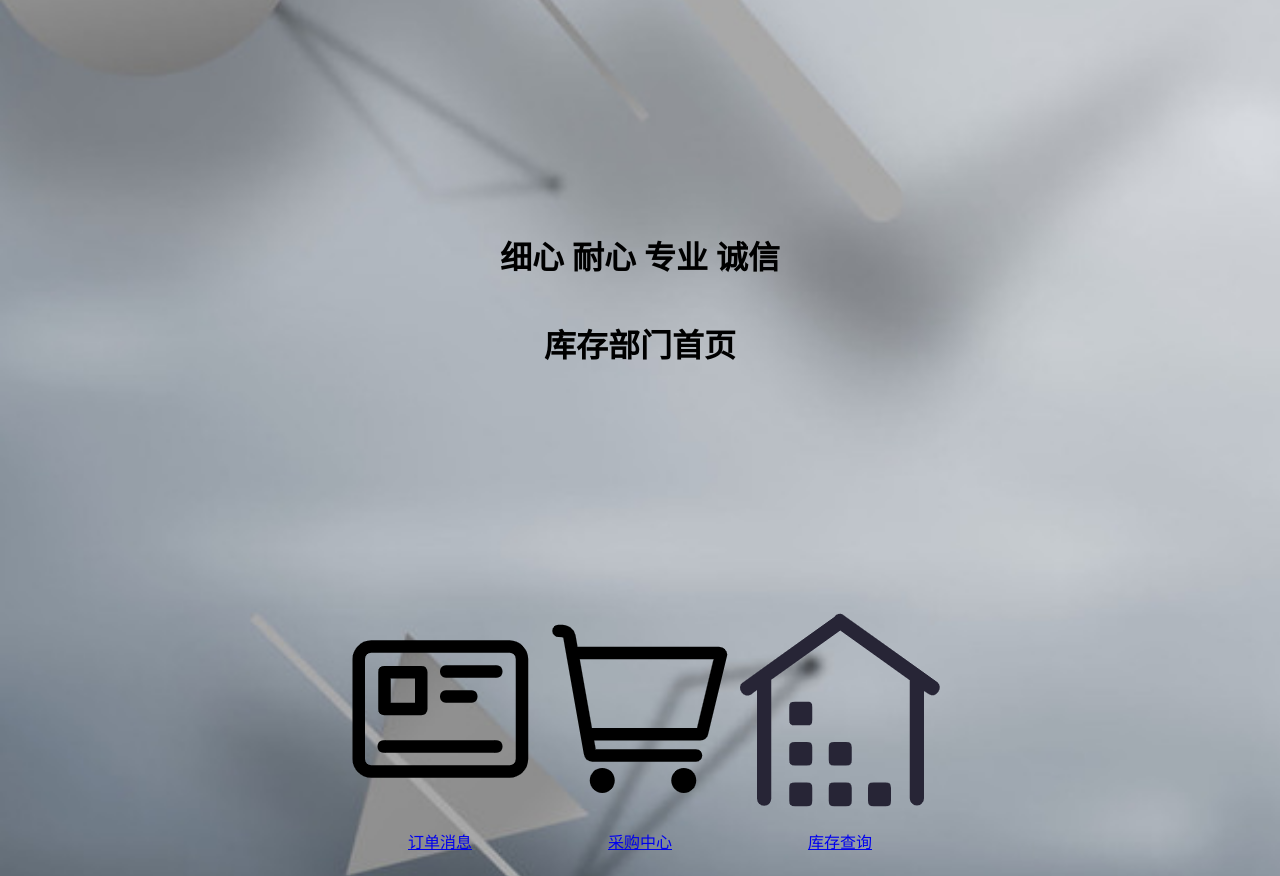
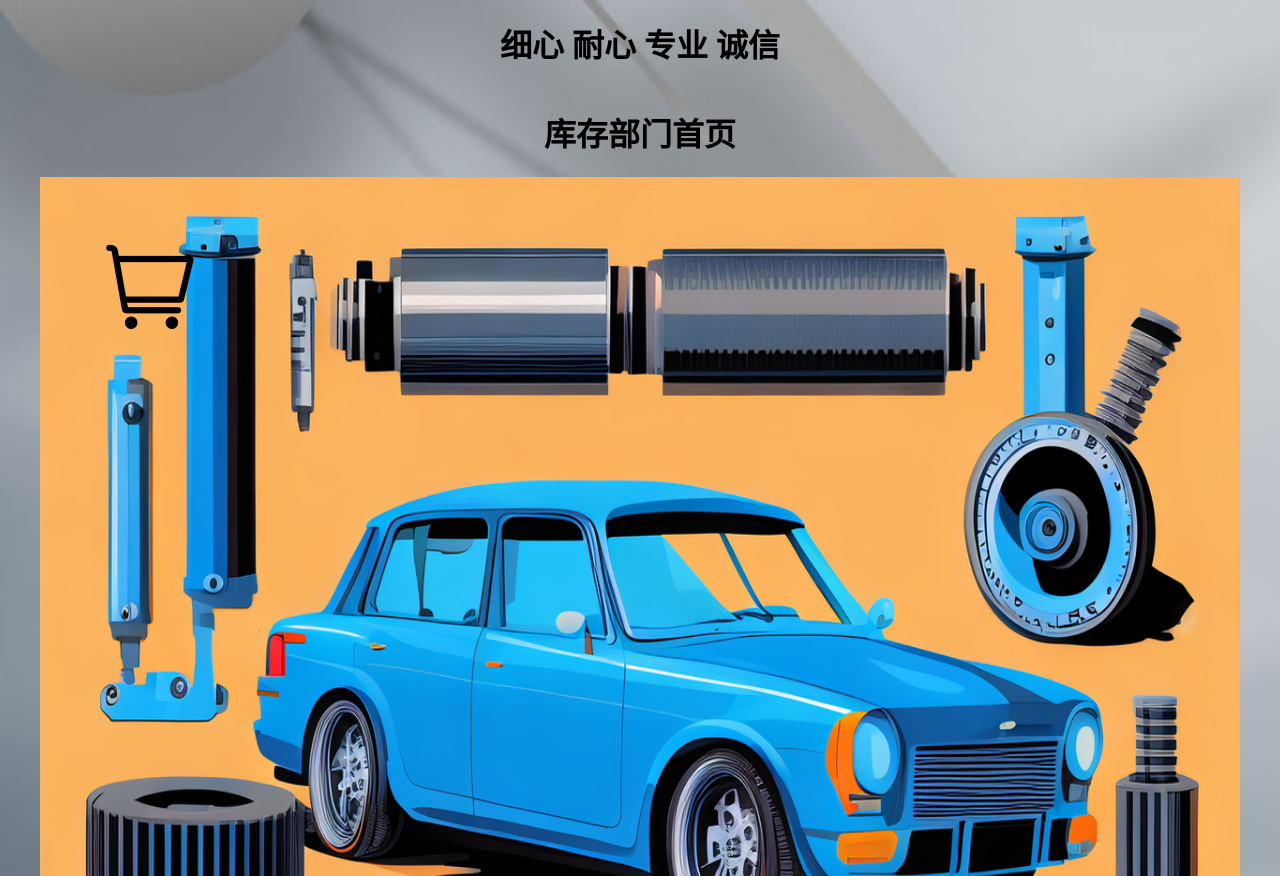
Before and after one commit to Alanqh/IS_0_3, a Django app: template inventory/templates/inventory_home.html in a window 1280 px wide. Shown: the part 109-985 px from the top of the page. Run offline with Django 4.2, Linux system fonts and the light colour scheme; the template is opened without the code that fills it, so the values that code supplies are empty.

Commit message:
库存子系统界面更新

```diff
--- a/inventory/templates/inventory_home.html
+++ b/inventory/templates/inventory_home.html
@@ -2,25 +2,80 @@
 {% load static %}
 {% block title %}库存部门首页{% endblock %}
 {% block content %}
-    <div style="display: flex; flex-direction: column; justify-content: center; align-items: center; height: calc(100vh - 200px);">
+    <div style="display: flex; flex-direction: column; justify-content: center; align-items: center;">
         <h1>细心 耐心 专业 诚信</h1>
         <h1>库存部门首页</h1>
     </div>
-    <div style="display: flex; justify-content: center; flex-wrap: wrap;">
-      <div style="display: flex; justify-content: center; align-items: center; width: 50%; padding: 10px;">
-        <a href="{% url 'in_view_messages' %}" class="dropdown">
-          <img src="{% static 'images/news.png' %}" style="width: 100%; height: auto;">
-          <p style="text-align: center;">订单消息</p>
-        </a>
+    <div class="slideshow-container">
+      <div class="mySlides fade">
+        <div style="display: flex; justify-content: space-evenly; flex-wrap: wrap;">
+          <img src="{% static 'images/s-news.png' %}" height="800" width="1200">
+          <a href="{% url 'in_view_messages' %}" class="button">
+            <img src="{% static 'images/news.png' %}" alt="按钮" class="button-image">
+          </a>
+        </div>
+      </div>
 
-        <a href="{% url 'purchase_product' %}" class="dropdown">
-          <img src="{% static 'images/purchase.png' %}" style="width: 100%; height: auto;">
-          <p style="text-align: center;">采购中心</p>
-        </a>
+      <div class="mySlides fade">
+        <div style="display: flex; justify-content: space-evenly; flex-wrap: wrap;">
+         <img src="{% static 'images/s-inven.png' %}" height="800" width="1200">
+          <a href="{% url 'inventory_list' %}" class="button">
+            <img src="{% static 'images/view.png' %}" alt="按钮" class="button-image">
+          </a>
+        </div>
+      </div>
 
-        <a href="{% url 'inventory_list' %}" class="dropdown">
-          <img src="{% static 'images/inventory.png' %}" style="width: 100%; height: auto;">
-          <p style="text-align: center;">库存查询</p>
-        </a>
+      <div class="mySlides fade">
+        <div style="display: flex; justify-content: space-evenly; flex-wrap: wrap;">
+          <img src="{% static 'images/caigou.png' %}" height="800" width="1200">
+          <a href="{% url 'purchase_product' %}" class="button" >
+            <img src="{% static 'images/purchase.png' %}" alt="按钮" class="button-image">
+          </a>
+        </div>
       </div>
+
+
+      </div>
+      <br>
+      <script>
+      var slideIndex = 0;
+      showSlides();
+
+      function showSlides() {
+        var i;
+        var slides = document.getElementsByClassName("mySlides");
+        for (i = 0; i < slides.length; i++) {
+          slides[i].style.display = "none";
+        }
+        slideIndex++;
+        if (slideIndex > slides.length) {
+          slideIndex = 1
+        }
+        slides[slideIndex - 1].style.display = "block";
+        setTimeout(showSlides, 3000);
+      }
+
+      function plusSlides(n) {
+        showSlides(slideIndex += n);
+      }
+      </script>
+
+      <style>
+        <style>
+          .slideshow-container {
+            border: 1px solid gray; /* Add border */
+          }
+
+          .button {
+            position: absolute;
+            bottom: 350px;
+            left: 100px;
+            z-index: 2;
+          }
+
+          .button-image {
+            width: 100px;
+            height: 100px;
+          }
+        </style>
 {% endblock %}
```
